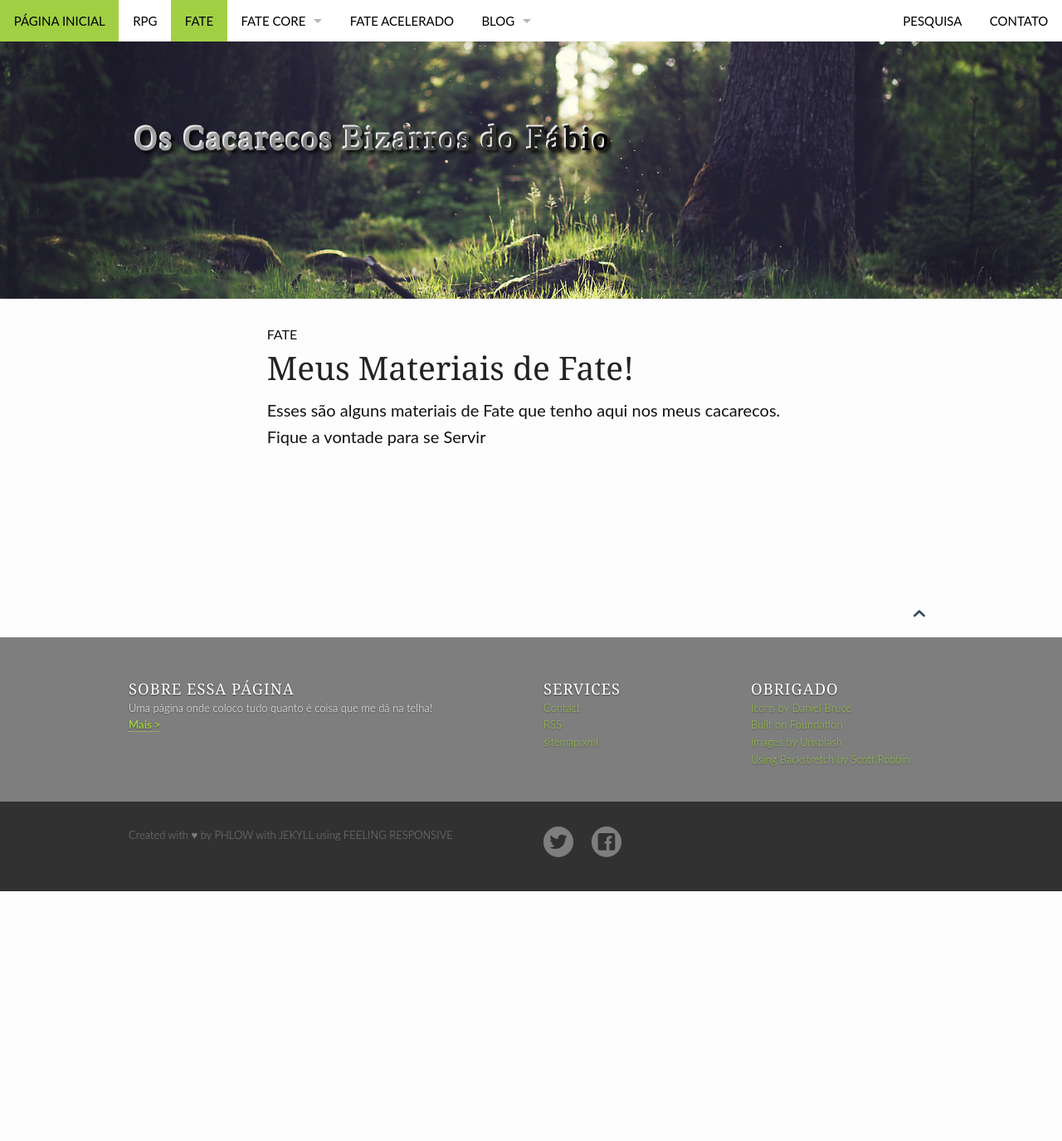
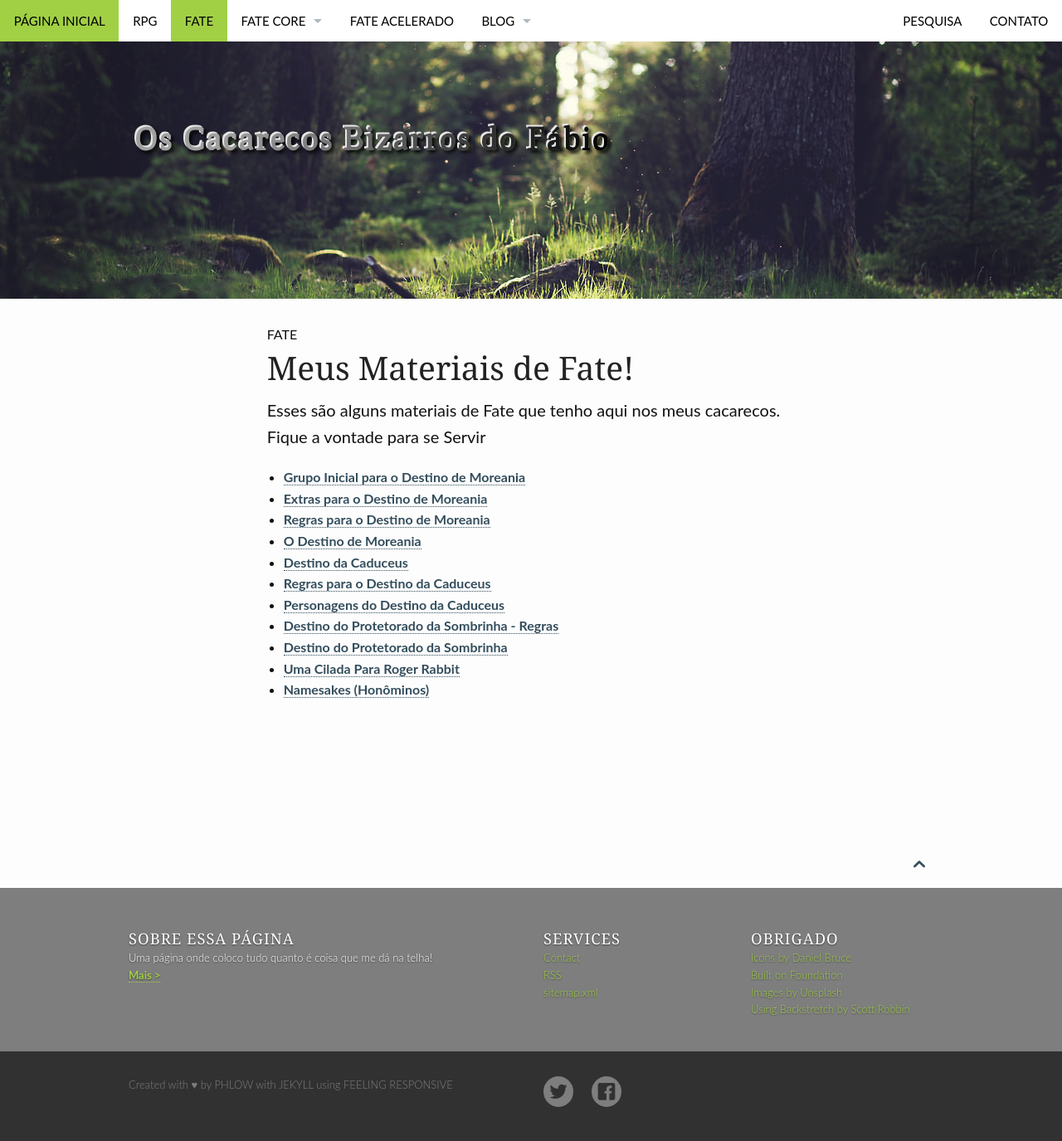
Before and after one commit to fabiocosta0305/fabiocosta0305.github.io-old, a Jekyll site: the page built from pages/fate.md, in a window 1280 px wide. Shown: the whole page at 83% size. Built offline with Jekyll 4.4.1, drawn with Linux system fonts in a browser that asks for light colours; before the commit the page ends 1074 px from its top, so only the background shows below that.

```diff
--- a/pages/fate-core.md
+++ b/pages/fate-core.md
@@ -9,7 +9,7 @@ header:
 permalink: "/fate-core/"
 ---
 <ul>
-    {% for post in site.tags.Destino da Caduceus %}
+    {% for post in site.tags.Fate-Core %}
     <li><a href="{{ site.url }}{{ post.url }}">{{ post.title }}</a></li>
     {% endfor %}
 </ul>
--- a/pages/fate.md
+++ b/pages/fate.md
@@ -9,7 +9,7 @@ header:
 permalink: "/fate/"
 ---
 <ul>
-    {% for post in site.tags.fate %}
+    {% for post in site.tags.Fate %}
     <li><a href="{{ site.url }}{{ post.url }}">{{ post.title }}</a></li>
     {% endfor %}
 </ul>
```
Also changed, not shown: pages/fae.md (+1 -1 lines).
